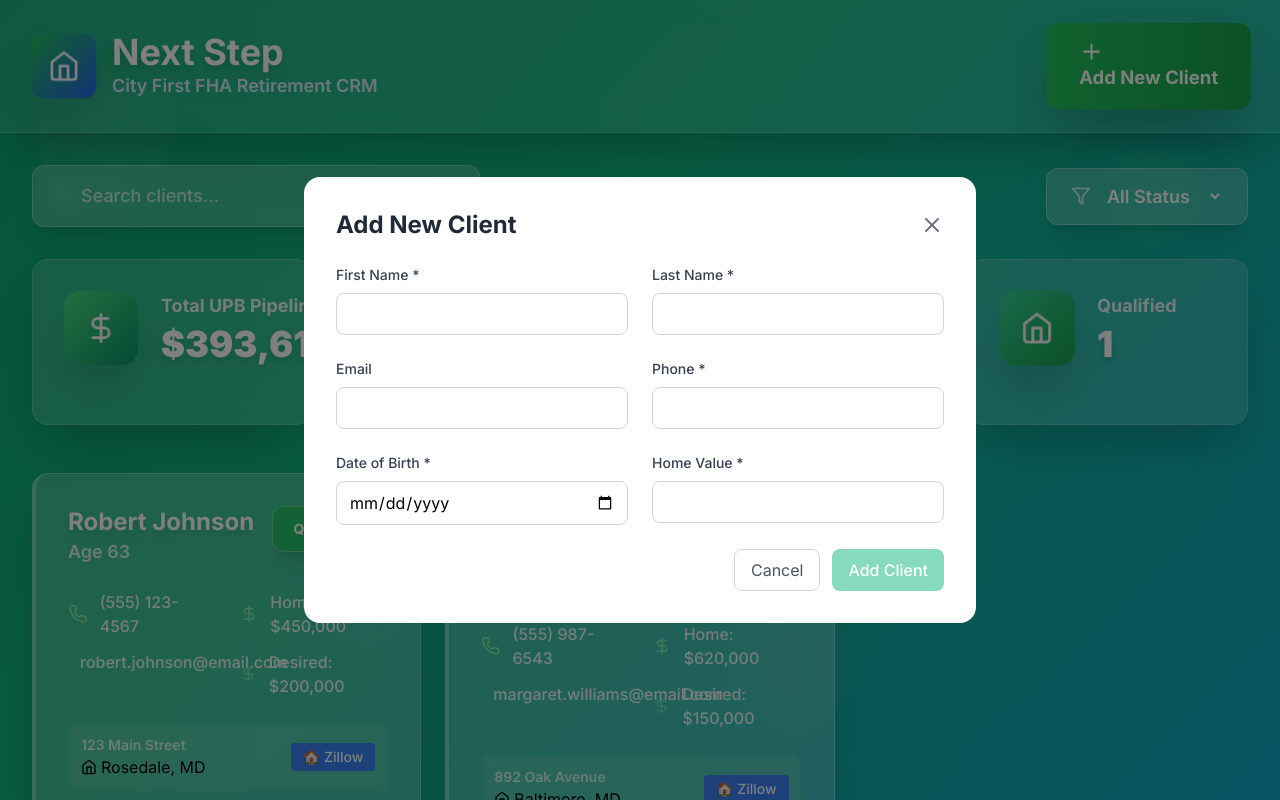
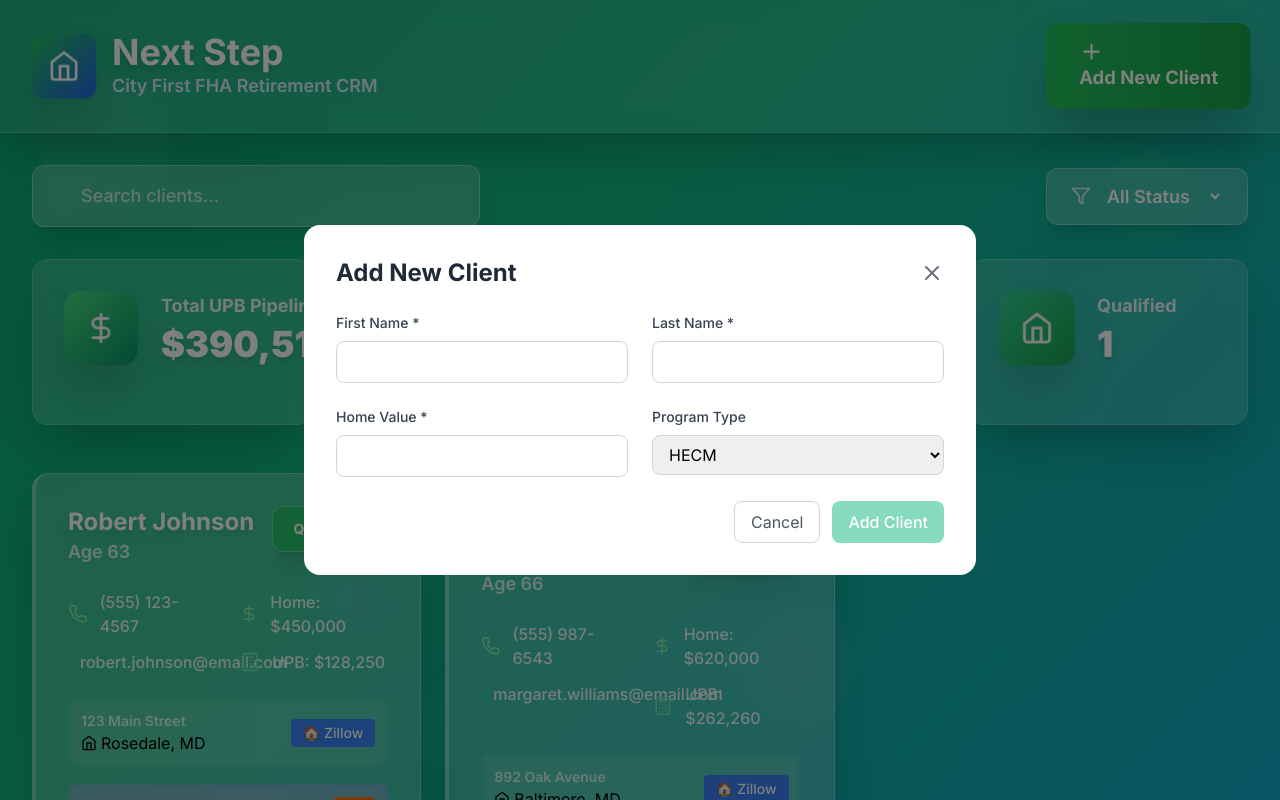
Before and after one commit to Jsherer42/next-step-crm, a Next.js app: page / in a window 1280 px wide. Both pictures are taken after a click on the button "Add New Client". Shown: the top 800 px of the page. Built offline with nearby package versions, Linux system fonts and the light colour scheme.

Commit message:
Update page.tsx

```diff
--- a/src/app/page.tsx
+++ b/src/app/page.tsx
@@ -30,17 +30,27 @@ interface Client {
 }
 
 export default function NextStepCRM() {
-  // PLF Tables for calculating real loan amounts
-  const HECM_PLF = {
-    55: 0.254, 56: 0.258, 57: 0.262, 58: 0.267, 59: 0.271, 60: 0.276,
-    61: 0.280, 62: 0.285, 63: 0.304, 64: 0.308, 65: 0.313, 66: 0.318,
-    67: 0.323, 68: 0.328, 69: 0.333, 70: 0.338
+  // Simple PLF values for quick calculation
+  const calculateUPB = (homeValue: number, age: number, programType: string = 'HECM') => {
+    let plf = 0.285 // Default HECM at age 62
+
+    if (programType === 'HECM') {
+      plf = age >= 70 ? 0.338 : age >= 65 ? 0.313 : 0.285
+    } else if (programType === 'Equity Plus Peak') {
+      plf = age >= 70 ? 0.447 : age >= 65 ? 0.423 : 0.391
+    } else if (programType === 'Equity Plus') {
+      plf = age >= 70 ? 0.396 : age >= 65 ? 0.372 : 0.338
+    } else if (programType === 'Equity Plus LOC') {
+      plf = age >= 70 ? 0.396 : age >= 65 ? 0.372 : 0.338
+    }
+
+    return homeValue * plf
   }
 
-  const EQUITY_PLUS_PLF = {
-    55: { "Equity Plus": 0.338, "Equity Plus Peak": 0.391, "Equity Plus LOC": 0.338 },
-    62: { "Equity Plus": 0.360, "Equity Plus Peak": 0.411, "Equity Plus LOC": 0.360 },
-    66: { "Equity Plus": 0.377, "Equity Plus Peak": 0.428, "Equity Plus LOC": 0.377 }
+  const getYoungestAge = (client: Client) => {
+    const clientAge = calculateAge(client.date_of_birth)
+    const spouseAge = client.spouse_date_of_birth ? calculateAge(client.spouse_date_of_birth) : null
+    return spouseAge ? Math.min(clientAge, spouseAge) : clientAge
   }
 
   const [clients, setClients] = useState<Client[]>([
@@ -83,6 +93,7 @@ export default function NextStepCRM() {
       home_value: 620000,
       desired_proceeds: 150000,
       program_type: 'Equity Plus Peak',
+      interest_rate: 0,
       loan_officer: 'Ahmed Samura',
       pipeline_status: 'new_lead',
       lead_source: 'website',
@@ -149,34 +160,6 @@ export default function NextStepCRM() {
     }).format(amount)
   }
 
-  // PLF calculation functions
-  const getYoungestAge = (client: Client) => {
-    const clientAge = calculateAge(client.date_of_birth)
-    const spouseAge = client.spouse_date_of_birth ? calculateAge(client.spouse_date_of_birth) : null
-    return spouseAge ? Math.min(clientAge, spouseAge) : clientAge
-  }
-
-  const calculatePLF = (age: number, programType: string = 'HECM') => {
-    if (programType === 'HECM') {
-      return HECM_PLF[age as keyof typeof HECM_PLF] || 0.25
-    } else {
-      const program = programType as keyof typeof EQUITY_PLUS_PLF[55]
-      return EQUITY_PLUS_PLF[age as keyof typeof EQUITY_PLUS_PLF]?.[program] || 0.35
-    }
-  }
-
-  const calculateUPB = (homeValue: number, age: number, programType: string = 'HECM') => {
-    const plf = calculatePLF(age, programType)
-    return homeValue * plf
-  }
-
-  // Calculate REAL pipeline using UPB instead of desired proceeds
-  const totalPipeline = clients.reduce((sum, client) => {
-    const age = getYoungestAge(client)
-    const upb = calculateUPB(client.home_value, age, client.program_type || 'HECM')
-    return sum + upb
-  }, 0)
-
   const getStatusColor = (status: string) => {
     const colors = {
       new_lead: 'bg-orange-500/80 text-white',
@@ -194,6 +177,13 @@ export default function NextStepCRM() {
     const encodedAddress = encodeURIComponent(fullAddress)
     return `https://www.zillow.com/homes/${encodedAddress}_rb/`
   }
+
+  // Calculate REAL pipeline using UPB instead of desired proceeds
+  const totalPipeline = clients.reduce((sum, client) => {
+    const age = getYoungestAge(client)
+    const upb = calculateUPB(client.home_value, age, client.program_type || 'HECM')
+    return sum + upb
+  }, 0)
 
   // Filtered clients
   const filteredClients = clients.filter(client => {
@@ -498,8 +488,8 @@ export default function NextStepCRM() {
                       <span className="font-medium">Home: {formatCurrency(client.home_value)}</span>
                     </div>
                     <div className="flex items-center text-white/90">
-                      <DollarSign className="w-5 h-5 mr-3 text-emerald-300" />
-                      <span className="font-medium">Desired: {formatCurrency(client.desired_proceeds)}</span>
+                      <Calculator className="w-5 h-5 mr-3 text-emerald-300" />
+                      <span className="font-medium">UPB: {formatCurrency(calculateUPB(client.home_value, getYoungestAge(client), client.program_type || 'HECM'))}</span>
                     </div>
                   </div>
                 </div>
@@ -641,7 +631,7 @@ export default function NextStepCRM() {
                   </h4>
                   <div className="space-y-3">
                     <div><span className="font-medium">Home Value:</span> {formatCurrency(selectedClient.home_value)}</div>
-                    <div><span className="font-medium">Desired Proceeds:</span> {formatCurrency(selectedClient.desired_proceeds)}</div>
+                    <div><span className="font-medium">Program Type:</span> {selectedClient.program_type || 'HECM'}</div>
                     <div><span className="font-medium">Calculated UPB:</span> {formatCurrency(calculateUPB(selectedClient.home_value, getYoungestAge(selectedClient), selectedClient.program_type || 'HECM'))}</div>
                     <div><span className="font-medium">Address:</span> {selectedClient.street_address || 'Not provided'}</div>
                   </div>
@@ -796,26 +786,6 @@ export default function NextStepCRM() {
               </div>
 
               <div>
-                <label className="block text-sm font-medium text-gray-700 mb-2">Email</label>
-                <input
-                  type="email"
-                  value={editingClient.email}
-                  onChange={(e) => setEditingClient({...editingClient, email: e.target.value})}
-                  className="w-full px-3 py-2 border border-gray-300 rounded-lg focus:ring-2 focus:ring-emerald-500 focus:border-emerald-500"
-                />
-              </div>
-
-              <div>
-                <label className="block text-sm font-medium text-gray-700 mb-2">Phone</label>
-                <input
-                  type="tel"
-                  value={editingClient.phone}
-                  onChange={(e) => setEditingClient({...editingClient, phone: e.target.value})}
-                  className="w-full px-3 py-2 border border-gray-300 rounded-lg focus:ring-2 focus:ring-emerald-500 focus:border-emerald-500"
-                />
-              </div>
-
-              <div>
                 <label className="block text-sm font-medium text-gray-700 mb-2">Home Value</label>
                 <input
                   type="number"
@@ -826,13 +796,17 @@ export default function NextStepCRM() {
               </div>
 
               <div>
-                <label className="block text-sm font-medium text-gray-700 mb-2">Desired Proceeds</label>
-                <input
-                  type="number"
-                  value={editingClient.desired_proceeds}
-                  onChange={(e) => setEditingClient({...editingClient, desired_proceeds: Number(e.target.value)})}
+                <label className="block text-sm font-medium text-gray-700 mb-2">Program Type</label>
+                <select
+                  value={editingClient.program_type || 'HECM'}
+                  onChange={(e) => setEditingClient({...editingClient, program_type: e.target.value})}
                   className="w-full px-3 py-2 border border-gray-300 rounded-lg focus:ring-2 focus:ring-emerald-500 focus:border-emerald-500"
-                />
+                >
+                  <option value="HECM">HECM</option>
+                  <option value="Equity Plus">Equity Plus</option>
+                  <option value="Equity Plus Peak">Equity Plus Peak</option>
+                  <option value="Equity Plus LOC">Equity Plus LOC</option>
+                </select>
               </div>
             </div>
 
@@ -892,38 +866,6 @@ export default function NextStepCRM() {
               </div>
 
               <div>
-                <label className="block text-sm font-medium text-gray-700 mb-2">Email</label>
-                <input
-                  type="email"
-                  value={newClient.email}
-                  onChange={(e) => setNewClient({...newClient, email: e.target.value})}
-                  className="w-full px-3 py-2 border border-gray-300 rounded-lg focus:ring-2 focus:ring-emerald-500 focus:border-emerald-500"
-                />
-              </div>
-
-              <div>
-                <label className="block text-sm font-medium text-gray-700 mb-2">Phone *</label>
-                <input
-                  type="tel"
-                  required
-                  value={newClient.phone}
-                  onChange={(e) => setNewClient({...newClient, phone: e.target.value})}
-                  className="w-full px-3 py-2 border border-gray-300 rounded-lg focus:ring-2 focus:ring-emerald-500 focus:border-emerald-500"
-                />
-              </div>
-
-              <div>
-                <label className="block text-sm font-medium text-gray-700 mb-2">Date of Birth *</label>
-                <input
-                  type="date"
-                  required
-                  value={newClient.date_of_birth}
-                  onChange={(e) => setNewClient({...newClient, date_of_birth: e.target.value})}
-                  className="w-full px-3 py-2 border border-gray-300 rounded-lg focus:ring-2 focus:ring-emerald-500 focus:border-emerald-500"
-                />
-              </div>
-
-              <div>
                 <label className="block text-sm font-medium text-gray-700 mb-2">Home Value *</label>
                 <input
                   type="number"
@@ -932,6 +874,20 @@ export default function NextStepCRM() {
                   onChange={(e) => setNewClient({...newClient, home_value: Number(e.target.value)})}
                   className="w-full px-3 py-2 border border-gray-300 rounded-lg focus:ring-2 focus:ring-emerald-500 focus:border-emerald-500"
                 />
+              </div>
+
+              <div>
+                <label className="block text-sm font-medium text-gray-700 mb-2">Program Type</label>
+                <select
+                  value={newClient.program_type || 'HECM'}
+                  onChange={(e) => setNewClient({...newClient, program_type: e.target.value})}
+                  className="w-full px-3 py-2 border border-gray-300 rounded-lg focus:ring-2 focus:ring-emerald-500 focus:border-emerald-500"
+                >
+                  <option value="HECM">HECM</option>
+                  <option value="Equity Plus">Equity Plus</option>
+                  <option value="Equity Plus Peak">Equity Plus Peak</option>
+                  <option value="Equity Plus LOC">Equity Plus LOC</option>
+                </select>
               </div>
             </div>
 
@@ -944,7 +900,7 @@ export default function NextStepCRM() {
               </button>
               <button
                 onClick={handleAddClient}
-                disabled={!newClient.first_name || !newClient.last_name || !newClient.phone || !newClient.date_of_birth}
+                disabled={!newClient.first_name || !newClient.last_name || !newClient.home_value}
                 className="px-4 py-2 bg-emerald-500 hover:bg-emerald-600 text-white rounded-lg font-medium transition-colors duration-200 disabled:opacity-50 disabled:cursor-not-allowed"
               >
                 Add Client
```
